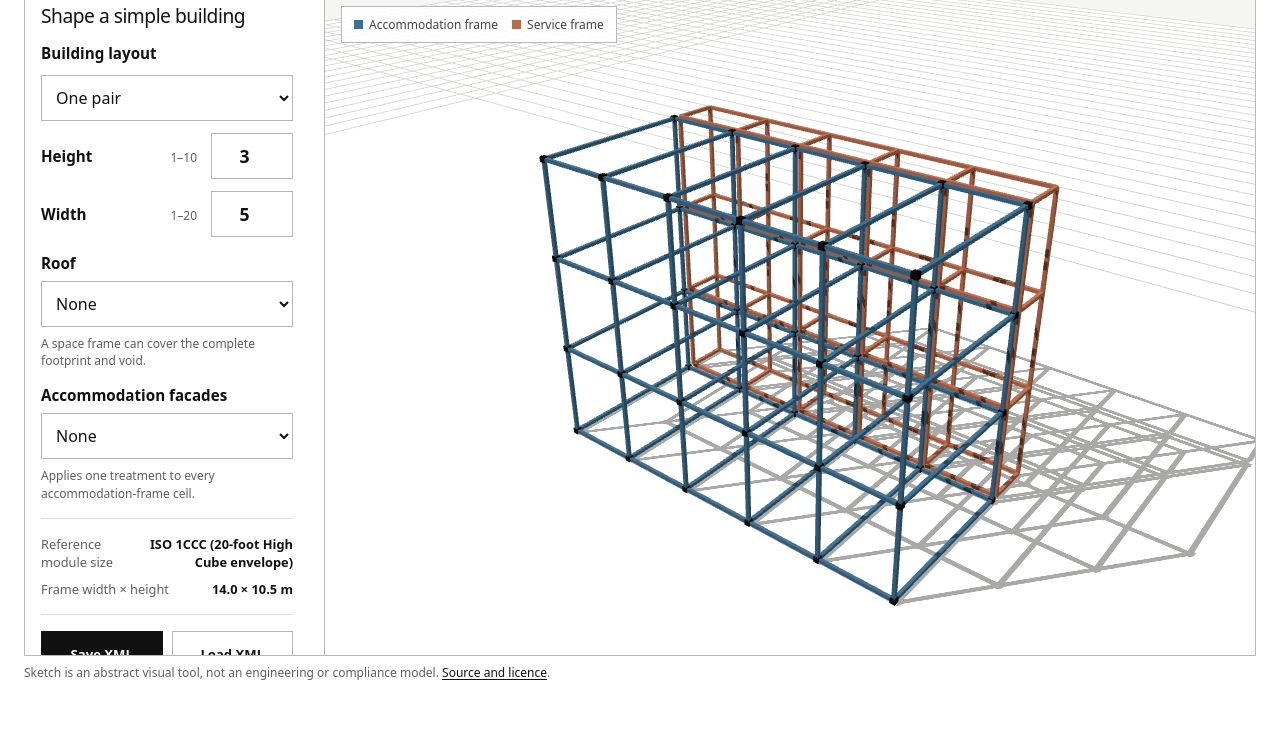
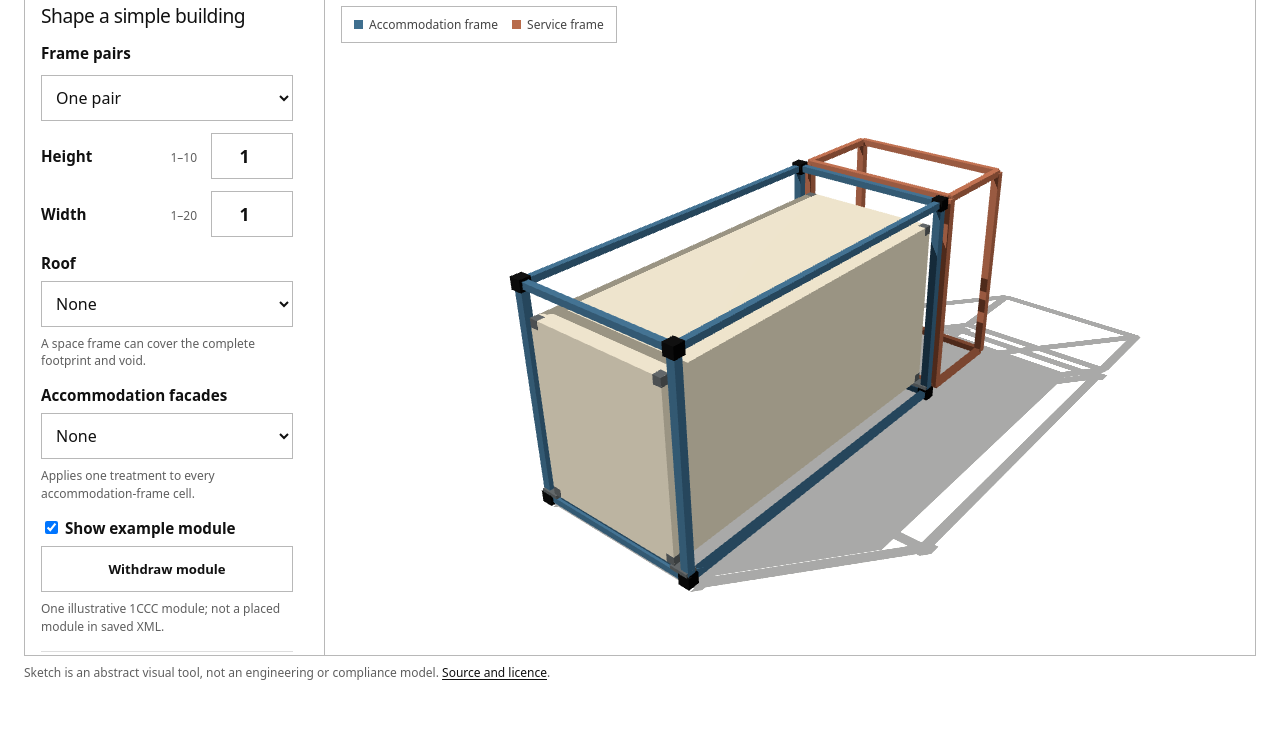
Before and after one commit to ExoSett/modelling, a website built with Vite: page sketch/index.html in a window 1280 px wide. Shown: the part 111-849 px from the top of the page. Built offline with nearby package versions, Linux system fonts and the light colour scheme.

Commit message:
Sketch - start with 1x1 cells, add example module.

```diff
--- a/sketch/index.html
+++ b/sketch/index.html
@@ -40,7 +40,7 @@
             </div>
 
             <div class="dimension-controls">
-              <label for="building-layout"><span>Building layout</span></label>
+              <label for="building-layout"><span>Frame pairs</span></label>
               <select id="building-layout" name="buildingLayout"></select>
               <label for="cells-high"><span>Height</span><span class="range">1–10</span></label>
               <input
@@ -50,7 +50,7 @@
                 min="1"
                 max="10"
                 step="1"
-                value="3"
+                value="1"
               />
               <label for="cells-wide"><span>Width</span><span class="range">1–20</span></label>
               <input
@@ -60,7 +60,7 @@
                 min="1"
                 max="20"
                 step="1"
-                value="5"
+                value="1"
               />
               <div id="depth-control" class="conditional-control" hidden>
                 <label for="depth"
@@ -87,6 +87,14 @@
               <p>Applies one treatment to every accommodation-frame cell.</p>
             </div>
 
+            <div class="facade-control">
+              <label><input id="show-module" type="checkbox" checked /> Show example module</label>
+              <button id="move-module" type="button">Withdraw module</button>
+              <p id="module-help">
+                One illustrative 1CCC module; not a placed module in saved XML.
+              </p>
+            </div>
+
             <dl class="model-facts">
               <div>
                 <dt>Reference module size</dt>
@@ -94,7 +102,7 @@
               </div>
               <div>
                 <dt>Frame width × height</dt>
-                <dd id="model-size">14.0 × 10.5 m</dd>
+                <dd id="model-size">2.8 × 3.5 m</dd>
               </div>
             </dl>
 
--- a/sketch/src/main.ts
+++ b/sketch/src/main.ts
@@ -33,6 +33,9 @@ const depthHelp = element<HTMLElement>('depth-help');
 const roofSelect = element<HTMLSelectElement>('roof-type');
 const roofHelp = element<HTMLElement>('roof-help');
 const facadeSelect = element<HTMLSelectElement>('facade-style');
+const showModule = element<HTMLInputElement>('show-module');
+const moveModule = element<HTMLButtonElement>('move-module');
+const moduleHelp = element<HTMLElement>('module-help');
 const fileInput = element<HTMLInputElement>('xml-file');
 const status = element<HTMLOutputElement>('status');
 const modelSize = element<HTMLElement>('model-size');
@@ -40,6 +43,24 @@ const webglError = element<HTMLElement>('webgl-error');
 
 let model: SketchModel = modelFromUrl(new URL(window.location.href));
 let renderer: SketchRenderer | undefined;
+
+function updateModuleControls(): void {
+  const state = renderer?.exampleState();
+  showModule.disabled = !!model.facade;
+  moveModule.disabled = !state?.visible || state.moving;
+  moveModule.textContent = state?.moving
+    ? state.withdrawn
+      ? 'Withdrawing module…'
+      : 'Inserting module…'
+    : state?.withdrawn
+      ? 'Insert module'
+      : 'Withdraw module';
+  moduleHelp.textContent = model.facade
+    ? 'Example module hidden while accommodation facades are shown.'
+    : 'One illustrative 1CCC module; not a placed module in saved XML.';
+}
+showModule.addEventListener('change', () => renderer?.showModule(showModule.checked));
+moveModule.addEventListener('click', () => renderer?.moveModule());
 
 function announce(message: string, error = false): void {
   status.textContent = message;
@@ -230,6 +251,7 @@ fileInput.addEventListener('change', async () => {
 
 try {
   renderer = new SketchRenderer(canvas);
+  renderer.onExampleChange = updateModuleControls;
   renderer.setModel(model);
   writeInputs();
   updateFacts();
--- a/sketch/src/model/model.ts
+++ b/sketch/src/model/model.ts
@@ -96,8 +96,8 @@ export function isFacadeStyleId(value: string): value is FacadeStyleId {
 }
 
 export const DEFAULT_MODEL: SketchModel = {
-  cellsWide: 5,
-  cellsHigh: 3,
+  cellsWide: 1,
+  cellsHigh: 1,
   layout: 'single',
   depth: 0,
   roof: 'none',
--- /dev/null
+++ b/sketch/src/scene/example-module.ts
@@ -0,0 +1,60 @@
+import * as THREE from 'three';
+import { DIMENSIONS_METRES } from '../model/model';
+
+const cell = DIMENSIONS_METRES.accommodationCell;
+const envelope = DIMENSIONS_METRES.module1CCC;
+const NODE_HALF = 0.095;
+const SHOE_THICKNESS = 0.06;
+export const MODULE_BASE = NODE_HALF + SHOE_THICKNESS;
+export const MODULE_TRAVEL = envelope.depth + 0.5;
+
+// Keep the full reference envelope. Shoes connect the existing node centres to
+// the exact lower envelope corners (180 mm inward, 70 mm outward in depth).
+export const MODULE_CORNERS = [0, 1].flatMap((x) =>
+  [0, 1].map((y) => ({
+    node: new THREE.Vector3(x * cell.width, y * cell.depth, NODE_HALF),
+    corner: new THREE.Vector3(
+      (cell.width - envelope.width) / 2 + x * envelope.width,
+      (cell.depth - envelope.depth) / 2 + y * envelope.depth,
+      MODULE_BASE,
+    ),
+  })),
+);
+const shellMaterial = new THREE.MeshStandardMaterial({ color: 0xd8cfb9, roughness: 0.8 });
+const cornerMaterial = new THREE.MeshStandardMaterial({ color: 0x565b5d, roughness: 0.6 });
+
+export function buildExampleModule(): { group: THREE.Group; module: THREE.Group } {
+  const group = new THREE.Group();
+  group.name = 'example-module';
+  const module = new THREE.Group();
+  module.name = 'module-envelope';
+  const shell = new THREE.Mesh(
+    // Recess the shell slightly so the corner blocks have no coplanar faces.
+    new THREE.BoxGeometry(envelope.width - 0.004, envelope.depth - 0.004, envelope.height - 0.004),
+    shellMaterial,
+  );
+  shell.position.set(cell.width / 2, cell.depth / 2, MODULE_BASE + envelope.height / 2);
+  shell.castShadow = true;
+  shell.receiveShadow = true;
+  module.add(shell);
+  for (const { node, corner } of MODULE_CORNERS) {
+    const shoe = new THREE.Mesh(
+      new THREE.BoxGeometry(Math.abs(corner.x - node.x) + 0.12, 0.19, SHOE_THICKNESS),
+      cornerMaterial,
+    );
+    shoe.position.set((node.x + corner.x) / 2, node.y, NODE_HALF + SHOE_THICKNESS / 2);
+    group.add(shoe);
+    // Abstract corner blocks sit inside the envelope; no detailed ISO fittings.
+    for (const z of [MODULE_BASE, MODULE_BASE + envelope.height - 0.14]) {
+      const block = new THREE.Mesh(new THREE.BoxGeometry(0.14, 0.14, 0.14), cornerMaterial);
+      block.position.set(
+        corner.x + (corner.x < cell.width / 2 ? 0.07 : -0.07),
+        corner.y + (corner.y < cell.depth / 2 ? 0.07 : -0.07),
+        z + 0.07,
+      );
+      module.add(block);
+    }
+  }
+  group.add(module);
+  return { group, module };
+}
--- a/sketch/src/scene/frame-pair.ts
+++ b/sketch/src/scene/frame-pair.ts
@@ -2,7 +2,9 @@ import * as THREE from 'three';
 import { DIMENSIONS_METRES, type SketchModel } from '../model/model';
 import { buildFacades } from './facades';
 
-const FRAME_PROFILE = 0.12;
+// Illustrative member sizes, not structural specifications.
+const COLUMN_PROFILE = 0.132;
+const BEAM_PROFILE = 0.108;
 const NODE_SIZE = 0.19;
 
 const accommodationMaterial = new THREE.MeshStandardMaterial({
@@ -61,13 +63,13 @@ function buildFrame(
   for (let xIndex = 0; xIndex <= cellsWide; xIndex += 1) {
     const x = xIndex * cellWidth;
     for (const y of [yStart, yEnd]) {
-      frame.add(member(FRAME_PROFILE, FRAME_PROFILE, height, x, y, height / 2, material));
+      frame.add(member(COLUMN_PROFILE, COLUMN_PROFILE, height, x, y, height / 2, material));
     }
 
     for (let zIndex = 0; zIndex <= cellsHigh; zIndex += 1) {
       const z = zIndex * cellHeight;
       frame.add(
-        member(FRAME_PROFILE, cellDepth, FRAME_PROFILE, x, yStart + cellDepth / 2, z, material),
+        member(BEAM_PROFILE, cellDepth, BEAM_PROFILE, x, yStart + cellDepth / 2, z, material),
       );
       if (includeNodes) {
         frame.add(node(x, yStart, z), node(x, yEnd, z));
@@ -78,7 +80,7 @@ function buildFrame(
   for (let zIndex = 0; zIndex <= cellsHigh; zIndex += 1) {
     const z = zIndex * cellHeight;
     for (const y of [yStart, yEnd]) {
-      frame.add(member(width, FRAME_PROFILE, FRAME_PROFILE, width / 2, y, z, material));
+      frame.add(member(width, BEAM_PROFILE, BEAM_PROFILE, width / 2, y, z, material));
     }
   }
 
--- a/sketch/src/scene/renderer.ts
+++ b/sketch/src/scene/renderer.ts
@@ -2,6 +2,7 @@ import * as THREE from 'three';
 import { OrbitControls } from 'three/addons/controls/OrbitControls.js';
 import type { CameraState, SketchModel } from '../model/model';
 import { buildBuilding, disposeBuilding } from './building';
+import { buildExampleModule, MODULE_TRAVEL } from './example-module';
 
 export class SketchRenderer {
   private readonly scene = new THREE.Scene();
@@ -12,6 +13,57 @@ export class SketchRenderer {
   private readonly sun = new THREE.DirectionalLight(0xffffff, 3.2);
   private building?: THREE.Group;
   private requestedFrame?: number;
+
+  private example?: ReturnType<typeof buildExampleModule>;
+  private showExample = true;
+  private hasFacade = false;
+  private withdrawn = false;
+  private motion?: { start: number; from: number; to: number };
+  private demonstrationBounds?: THREE.Box3;
+  onExampleChange?: () => void;
+
+  exampleState(): { visible: boolean; withdrawn: boolean; moving: boolean } {
+    return {
+      visible: this.showExample && !this.hasFacade,
+      withdrawn: this.withdrawn,
+      moving: !!this.motion,
+    };
+  }
+
+  showModule(show: boolean): void {
+    this.showExample = show;
+    this.motion = undefined;
+    this.withdrawn = false;
+    this.demonstrationBounds = undefined;
+    if (this.example) {
+      this.example.group.visible = show && !this.hasFacade;
+      this.example.module.position.y = 0;
+    }
+    this.fitShadowCamera();
+    this.requestRender();
+    this.onExampleChange?.();
+  }
+
+  moveModule(): void {
+    if (!this.example || !this.exampleState().visible || this.motion || !this.building) return;
+    // Fit the whole travel once, then keep the camera steady during movement.
+    const module = this.example.module;
+    const previousY = module.position.y;
+    module.position.y = 0;
+    const bounds = new THREE.Box3().setFromObject(this.building);
+    module.position.y = -MODULE_TRAVEL;
+    bounds.union(new THREE.Box3().setFromObject(this.building));
+    module.position.y = previousY;
+    this.demonstrationBounds = bounds;
+    this.fitShadowCamera();
+    this.fitView(this.camera.position.clone().sub(this.controls.target).normalize());
+    this.withdrawn = !this.withdrawn;
+    const to = this.withdrawn ? -MODULE_TRAVEL : 0;
+    if (window.matchMedia('(prefers-reduced-motion: reduce)').matches) module.position.y = to;
+    else this.motion = { start: performance.now(), from: previousY, to };
+    this.requestRender();
+    this.onExampleChange?.();
+  }
 
   constructor(private readonly canvas: HTMLCanvasElement) {
     this.renderer = new THREE.WebGLRenderer({
@@ -59,13 +111,22 @@ export class SketchRenderer {
 
   setModel(model: SketchModel, cameraState?: CameraState, reframe = false): void {
     const previousCenter = this.building
-      ? new THREE.Box3().setFromObject(this.building).getCenter(new THREE.Vector3())
+      ? (this.demonstrationBounds ?? new THREE.Box3().setFromObject(this.building)).getCenter(
+          new THREE.Vector3(),
+        )
       : undefined;
     if (this.building) {
       this.scene.remove(this.building);
       disposeBuilding(this.building);
     }
+    this.motion = undefined;
+    this.withdrawn = false;
+    this.demonstrationBounds = undefined;
+    this.hasFacade = !!model.facade;
     this.building = buildBuilding(model);
+    this.example = buildExampleModule();
+    this.example.group.visible = this.showExample && !this.hasFacade;
+    this.building.children[0]!.children[0]!.add(this.example.group);
     this.scene.add(this.building);
     this.fitShadowCamera();
 
@@ -75,13 +136,14 @@ export class SketchRenderer {
       this.fitView(direction, panOffset);
     } else if (cameraState) this.setCameraState(cameraState);
     else this.resetView();
+    this.onExampleChange?.();
   }
 
   private fitShadowCamera(): void {
     if (!this.building) return;
-    const sphere = new THREE.Box3()
-      .setFromObject(this.building)
-      .getBoundingSphere(new THREE.Sphere());
+    const sphere = (
+      this.demonstrationBounds ?? new THREE.Box3().setFromObject(this.building)
+    ).getBoundingSphere(new THREE.Sphere());
     const radius = Math.max(sphere.radius, 3);
     const lightOffset = new THREE.Vector3(-16, -20, 28).normalize().multiplyScalar(radius * 2.5);
     const extent = radius * 1.2;
@@ -109,7 +171,7 @@ export class SketchRenderer {
     this.controls.enableDamping = false;
     this.controls.update();
     this.controls.enableDamping = damping;
-    const box = new THREE.Box3().setFromObject(this.building);
+    const box = this.demonstrationBounds ?? new THREE.Box3().setFromObject(this.building);
     const sphere = box.getBoundingSphere(new THREE.Sphere());
     // Enclose the building around the retained orbit target, including a user's pan.
     const radius = Math.max(sphere.radius + panOffset.length(), 3);
@@ -170,6 +232,19 @@ export class SketchRenderer {
     if (this.requestedFrame !== undefined) return;
     this.requestedFrame = requestAnimationFrame(() => {
       this.requestedFrame = undefined;
+      if (this.motion && this.example) {
+        const t = Math.min((performance.now() - this.motion.start) / 1800, 1);
+        const eased = t * t * (3 - 2 * t);
+        this.example.module.position.y = THREE.MathUtils.lerp(
+          this.motion.from,
+          this.motion.to,
+          eased,
+        );
+        if (t === 1) {
+          this.motion = undefined;
+          this.onExampleChange?.();
+        } else this.requestRender();
+      }
       this.controls.update();
       this.render();
     });
--- a/sketch/src/styles.css
+++ b/sketch/src/styles.css
@@ -599,3 +599,8 @@ button.primary:hover {
     position: static;
   }
 }
+
+button:disabled {
+  cursor: default;
+  opacity: 0.55;
+}
```
Also changed, not shown: sketch/tests/e2e/camera.spec.ts (+1 -1 lines), sketch/tests/e2e/layout.spec.ts (+1 -1 lines), sketch/tests/e2e/module.spec.ts (added, +39 -0 lines), sketch/tests/e2e/sketch.spec.ts (+10 -10 lines), sketch/tests/example-module.test.ts (added, +28 -0 lines), sketch/README.md.
